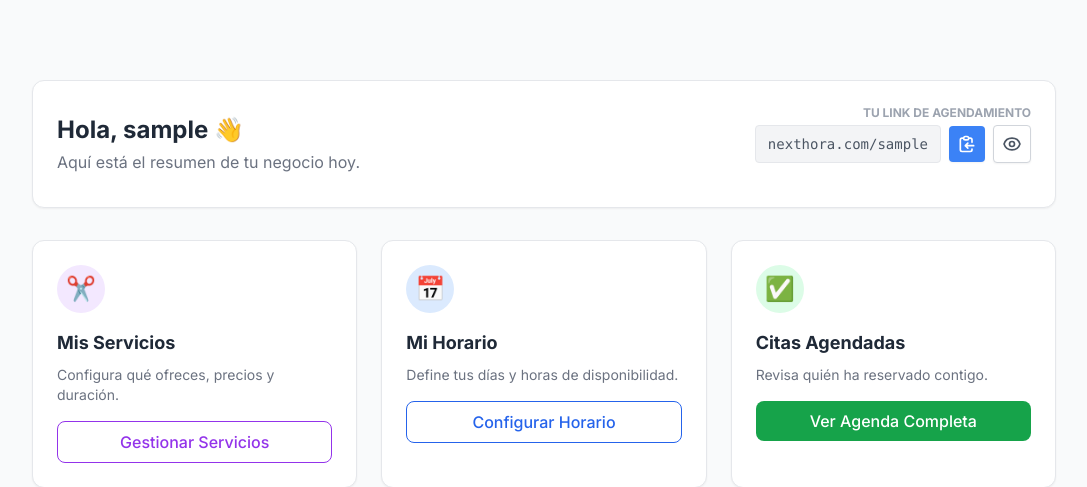
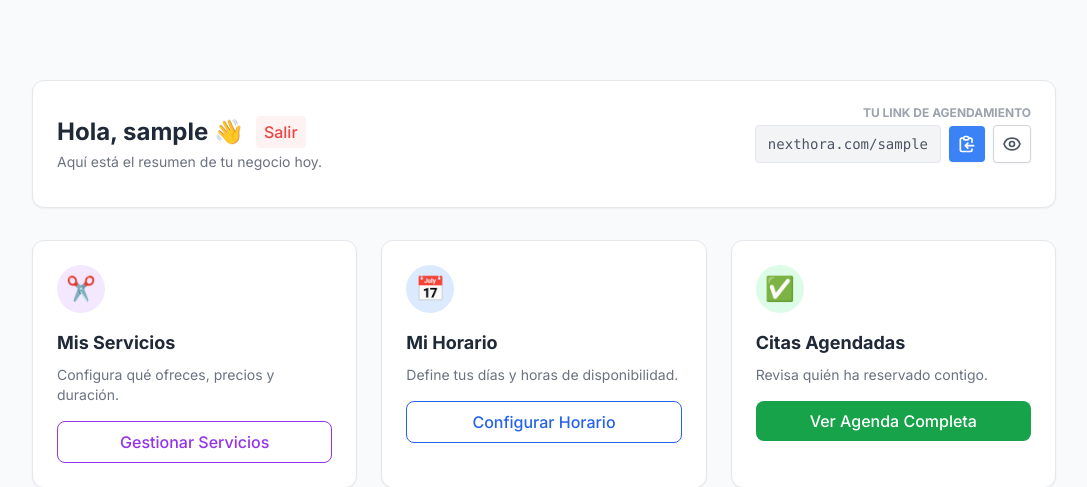
Before and after one commit to VitoNez5198/nexthora, a Django app: page /services/ in a window 1280 px wide. Shown: the top 487 px of the page, without its empty margins (96-1183 px from the left). Run offline with Django 5.2, Linux system fonts and the light colour scheme; the visitor is signed in with stand-in values (Sample User, id 1); data that the repository does not hold is empty; some libraries are stand-ins or nearby versions.

Commit message:
- add dashboard logout button - delete messages in login

```diff
--- a/booking/views.py
+++ b/booking/views.py
@@ -26,7 +26,6 @@ def register_view(request):
         if form.is_valid():
             user = form.save()
             login(request, user)
-            messages.success(request, f"¡Bienvenido, {user.username}!")
             return redirect('dashboard')
     else:
         form = NexthoraUserCreationForm()
@@ -45,7 +44,6 @@ def login_view(request):
             user = authenticate(username=username, password=password)
             if user is not None:
                 login(request, user)
-                messages.info(request, f"¡Hola de nuevo, {username}!")
                 return redirect('dashboard')
             else:
                 messages.error(request, "Usuario o contraseña inválidos.")
--- a/templates/dashboard.html
+++ b/templates/dashboard.html
@@ -6,47 +6,43 @@
 <div class="max-w-5xl mx-auto py-10">
 
     <!-- 1. ENCABEZADO -->
-    <div
-        class="bg-white rounded-xl shadow-sm border border-gray-200 p-6 mb-8 flex flex-col md:flex-row justify-between items-center">
-        <div class="mb-4 md:mb-0">
-            <h1 class="text-2xl font-bold text-gray-800">Hola, {{ user.username }} 👋</h1>
-            <p class="text-gray-500 mt-1">Aquí está el resumen de tu negocio hoy.</p>
+    <div class="bg-white rounded-xl shadow-sm border border-gray-200 p-6 mb-8 flex flex-col md:flex-row justify-between items-start md:items-center gap-4">
+
+        <!-- Saludo y Logout -->
+        <div class="flex-1">
+            <div class="flex items-center gap-3">
+                <h1 class="text-2xl font-bold text-gray-800">Hola, {{ user.username }} 👋</h1>
+
+                <!-- Botón de Logout (Alineado junto al nombre) -->
+                <form method="POST" action="{% url 'logout' %}" class="inline-block">
+                    {% csrf_token %}
+                    <button type="submit" class="text-s bg-red-50 text-red-500 px-2 py-1 rounded hover:bg-red-100 hover:text-red-700 transition-colors font-medium flex items-center gap-1" title="Cerrar Sesión">Salir
+                    </button>
+                </form>
+            </div>
+            <p class="text-gray-500 mt-1 text-sm">Aquí está el resumen de tu negocio hoy.</p>
         </div>
 
         <!-- Link Público -->
-        <div class="flex flex-col items-end">
+        <div class="flex flex-col items-end w-full md:w-auto">
             <p class="text-xs text-gray-400 uppercase font-bold mb-1">Tu Link de Agendamiento</p>
-            <div class="flex items-center gap-2">
-                <div
-                    class="bg-gray-100 px-3 py-2 rounded text-sm text-gray-600 font-mono border border-gray-200 select-all">
+            <div class="flex items-center gap-2 w-full md:w-auto">
+                <div class="bg-gray-100 px-3 py-2 rounded text-sm text-gray-600 font-mono border border-gray-200 select-all flex-1 md:flex-none text-center md:text-left">
                     nexthora.com/{{ user.profile.slug }}
                 </div>
-                <button onclick="copiarLink()"
-                    class="bg-primary text-white p-2 rounded hover:bg-blue-700 transition shadow-sm"
-                    title="Copiar Link">
-                    <!-- Icono Copiar -->
-                    <svg xmlns="http://www.w3.org/2000/svg" class="h-5 w-5" fill="none" viewBox="0 0 24 24"
-                        stroke="currentColor">
-                        <path stroke-linecap="round" stroke-linejoin="round" stroke-width="2"
-                            d="M8 5H6a2 2 0 00-2 2v12a2 2 0 002 2h10a2 2 0 002-2v-1M8 5a2 2 0 002 2h2a2 2 0 002-2M8 5a2 2 0 012-2h2a2 2 0 012 2m0 0h2a2 2 0 012 2v3m2 4H10m0 0l3-3m-3 3l3 3" />
+                <button onclick="copiarLink()" class="bg-primary text-white p-2 rounded hover:bg-blue-700 transition shadow-sm shrink-0" title="Copiar Link">
+                    <svg xmlns="http://www.w3.org/2000/svg" class="h-5 w-5" fill="none" viewBox="0 0 24 24" stroke="currentColor">
+                        <path stroke-linecap="round" stroke-linejoin="round" stroke-width="2" d="M8 5H6a2 2 0 00-2 2v12a2 2 0 002 2h10a2 2 0 002-2v-1M8 5a2 2 0 002 2h2a2 2 0 002-2M8 5a2 2 0 012-2h2a2 2 0 012 2m0 0h2a2 2 0 012 2v3m2 4H10m0 0l3-3m-3 3l3 3" />
                     </svg>
                 </button>
-                <a href="{% url 'public_profile' user.profile.slug %}" target="_blank"
-                    class="bg-white border border-gray-300 text-gray-600 p-2 rounded hover:bg-gray-50 transition shadow-sm"
-                    title="Ver Página">
-                    <!-- Icono Ver -->
-                    <svg xmlns="http://www.w3.org/2000/svg" class="h-5 w-5" fill="none" viewBox="0 0 24 24"
-                        stroke="currentColor">
-                        <path stroke-linecap="round" stroke-linejoin="round" stroke-width="2"
-                            d="M15 12a3 3 0 11-6 0 3 3 0 016 0z" />
-                        <path stroke-linecap="round" stroke-linejoin="round" stroke-width="2"
-                            d="M2.458 12C3.732 7.943 7.523 5 12 5c4.478 0 8.268 2.943 9.542 7-1.274 4.057-5.064 7-9.542 7-4.477 0-8.268-2.943-9.542-7z" />
+                <a href="{% url 'public_profile' user.profile.slug %}" target="_blank" class="bg-white border border-gray-300 text-gray-600 p-2 rounded hover:bg-gray-50 transition shadow-sm shrink-0" title="Ver Página">
+                    <svg xmlns="http://www.w3.org/2000/svg" class="h-5 w-5" fill="none" viewBox="0 0 24 24" stroke="currentColor">
+                        <path stroke-linecap="round" stroke-linejoin="round" stroke-width="2" d="M15 12a3 3 0 11-6 0 3 3 0 016 0z" />
+                        <path stroke-linecap="round" stroke-linejoin="round" stroke-width="2" d="M2.458 12C3.732 7.943 7.523 5 12 5c4.478 0 8.268 2.943 9.542 7-1.274 4.057-5.064 7-9.542 7-4.477 0-8.268-2.943-9.542-7z" />
                     </svg>
                 </a>
             </div>
-            <span id="copy-msg"
-                class="text-xs text-green-600 mt-1 font-medium opacity-0 transition-opacity duration-300">¡Link
-                copiado!</span>
+            <span id="copy-msg" class="text-xs text-green-600 mt-1 font-medium opacity-0 transition-opacity duration-300">¡Link copiado!</span>
         </div>
     </div>
 
```
